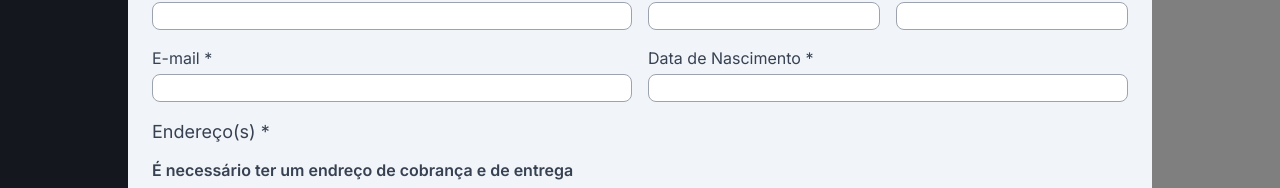
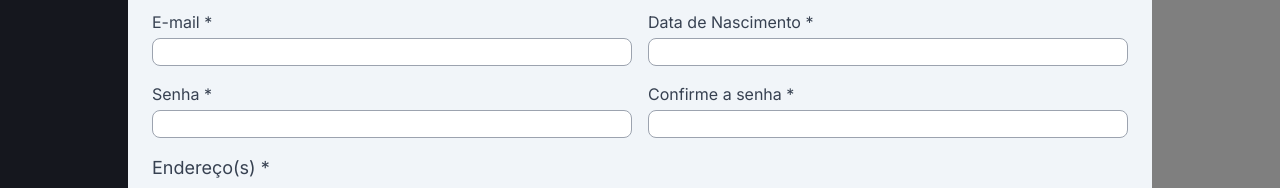
Before and after one commit to NathanSoa/customer-frontend, a Next.js app: page /customers in a window 1280 px wide. Both pictures are taken after a click on the button "Novo cliente". Shown: the part 280-468 px from the top of the page. Built offline with nearby package versions, Linux system fonts and the light colour scheme; no server answers.

Commit message:
feat: add api call

```diff
--- a/src/components/customer/main-form/index.tsx
+++ b/src/components/customer/main-form/index.tsx
@@ -10,6 +10,8 @@ import AddressForm from '@/components/customer/address-form'
 import CardForm from '@/components/customer/card-form'
 import Form from '@/components/form'
 
+import { env } from '@/config/environment'
+
 import { useModal } from '@/hooks/useModal'
 import { useCustomer } from '@/hooks/useCustomer'
 import { useValidator } from '@/hooks/useValidator'
@@ -17,7 +19,8 @@ import { useValidator } from '@/hooks/useValidator'
 import { CustomerZodValidation } from '@/validation/customer-zod-validation'
 
 import { CustomerCreate } from '@/domain/customer/entity'
-import { getCustomerDelayed2 } from '@/domain/customer/test-customer'
+
+import { http } from '@/infra/http-fetch'
 
 import { handleInputData } from '@/utils/handle-input-data'
 import {
@@ -31,14 +34,12 @@ import classNames from 'classnames'
 import { useEffect, useState } from 'react'
 
 interface MainFormProps {
-  id?: string | null
   close: () => void
 }
 
-export default function MainForm({ id = null, close }: MainFormProps) {
+export default function MainForm({ close }: MainFormProps) {
   const {
     customer,
-    setCustomer,
     addAddress,
     addCard,
     removeCard,
@@ -74,25 +75,41 @@ export default function MainForm({ id = null, close }: MainFormProps) {
       handleInputData(formData, e.target.form[i])
     }
 
-    const success = validate({
+    const customerObj = {
       ...formData,
       cards: customer?.cards,
       address: customer?.address,
-    })
+    }
+
+    const success = validate(customerObj)
 
     if (formData.passwordConfirm !== formData.password) {
       addError('passwordConfirm', 'As senhas não coincidem')
     }
 
+    customerObj.phone = `(${formData.ddd}) ${formData.phone}`
+    delete customerObj.ddd
+
     if (success) {
-      close()
-      console.log('Sucesso')
+      http({
+        url: `${env.API_URL}/customers`,
+        method: 'POST',
+        body: customerObj,
+      })
+        .then(() => {
+          close()
+        })
+        .catch((err) => {
+          console.log('erro', err)
+        })
     }
   }
 
   useEffect(() => {
     if (Object.keys(errors).length > 0) {
       setRenderErrors(errors)
+    } else {
+      setRenderErrors({})
     }
   }, [errors])
 
@@ -167,6 +184,27 @@ export default function MainForm({ id = null, close }: MainFormProps) {
             value={date}
             onChange={(e) => setDate(normalizeDate(e.target.value))}
           />
+        </InputContainer>
+      </AlignedInputs.Two>
+
+      <AlignedInputs.Two>
+        <InputContainer>
+          <label htmlFor="password">Senha *</label>
+          {renderErrors.password && (
+            <span className="text-sm text-red-500">
+              {renderErrors.password}
+            </span>
+          )}
+          <Input type="password" name="password" id="password" />
+        </InputContainer>
+        <InputContainer>
+          <label htmlFor="passwordConfirm">Confirme a senha *</label>
+          {renderErrors.passwordConfirm && (
+            <span className="text-sm text-red-500">
+              {renderErrors.passwordConfirm}
+            </span>
+          )}
+          <Input type="password" name="passwordConfirm" id="passwordConfirm" />
         </InputContainer>
       </AlignedInputs.Two>
 
```
